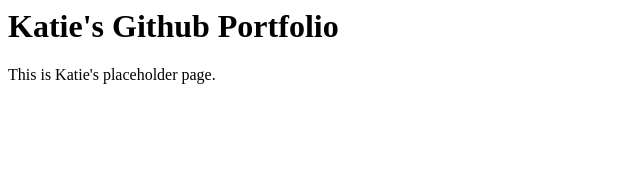
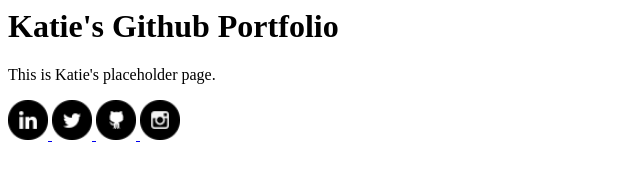
Before and after one commit to katiecann/katiecann.github.io, a plain HTML site: page index.html in a window 1280 px wide. Shown: the whole page, without its empty margins (0-640 px from the left). Drawn offline with Linux system fonts and the light colour scheme.

Commit message:
Added social icons and links.

```diff
--- a/index.html
+++ b/index.html
@@ -1,9 +1,26 @@
 <html>
 	<head>
 		<title>Katie's Github Portfolio</title>
+		<link rel="stylesheet" href="style.css">
 	</head>
 	<body>
 		<h1>Katie's Github Portfolio</h1>
 		<p>This is Katie's placeholder page.</p>
+
+		<div class="row">
+			<div class="col-md-12" id="social">
+				<a href="https://www.linkedin.com/pub/katie-cann" target="_blank">
+					<img src="images/icons/linkedin.png" alt="Find Katie on LinkedIn" style="width: 40px;">
+				</a>
+				<a href="https://twitter.com/katietcann" target="_blank">
+					<img src="images/icons/twitter.png" alt="Find Katie on Twitter" style="width: 40px;">
+				</a>
+				<a href="https://github.com/katiecann" target="_blank">
+					<img src="images/icons/github.png" alt="Find Katie on Github" style="width: 40px;">
+				</a>
+				<a href="https://instagram.com/katietcann" target="_blank">
+					<img src="images/icons/instagram.png" alt="Find Katie on Instagram" style="width: 40px;">
+				</a>
+			</div>
 	</body>
 </html>
```
Also changed, not shown: images/icons/behance.png (added), images/icons/dropbox.png (added), images/icons/facebook.png (added), images/icons/github.png (added), images/icons/googleplus.png (added), images/icons/instagram.png (added), images/icons/linkedin.png (added), images/icons/pinterest.png (added), images/icons/rss.png (added), images/icons/twitter.png (added), style.css (added).
